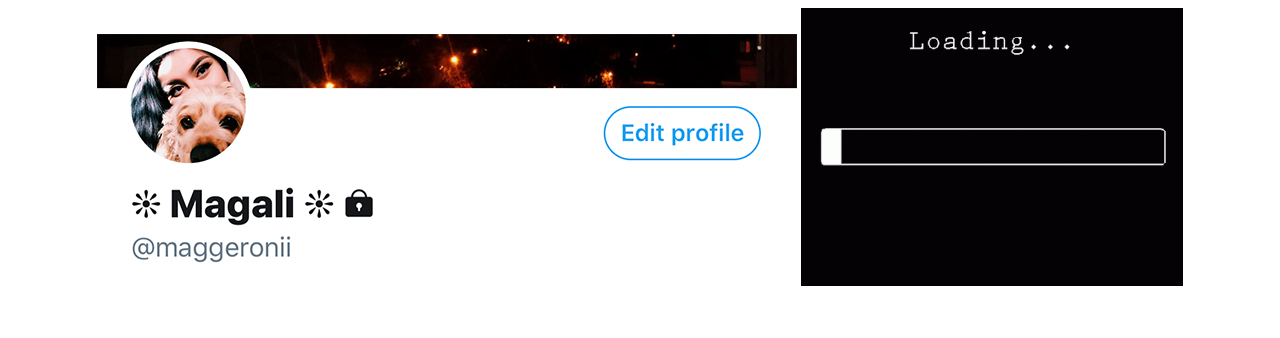
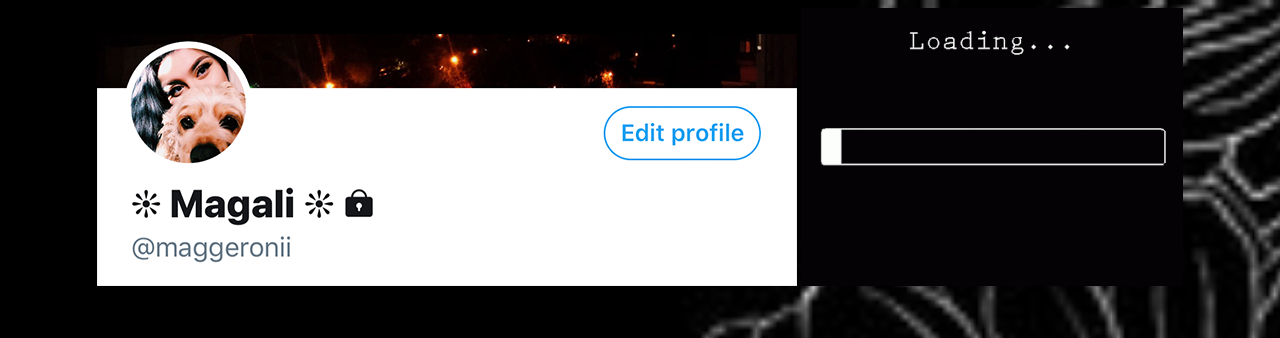
Before and after one commit to magalicastillo/netart, a plain HTML site: page pagefive.html in a window 1280 px wide. Shown: the top 338 px of the page. Drawn offline with Linux system fonts and the light colour scheme; the site is published under a folder, as on GitHub Pages, so addresses that start at the root find nothing.

Commit message:
bug fixes

```diff
--- a/pagefive.html
+++ b/pagefive.html
@@ -6,7 +6,7 @@
     <link rel="stylesheet" href="css/style.css">
     <style>
     body{
-      background-image: url("/images/whiteflower.jpg");
+      background-image: url(images/whiteflower.jpg);
       background-size: cover;
       background-repeat: no-repeat;
     }
```
Also changed, not shown: pagefour.html (+1 -1 lines), pagethree.html (+1 -1 lines), pagetwo.html (+1 -1 lines).
